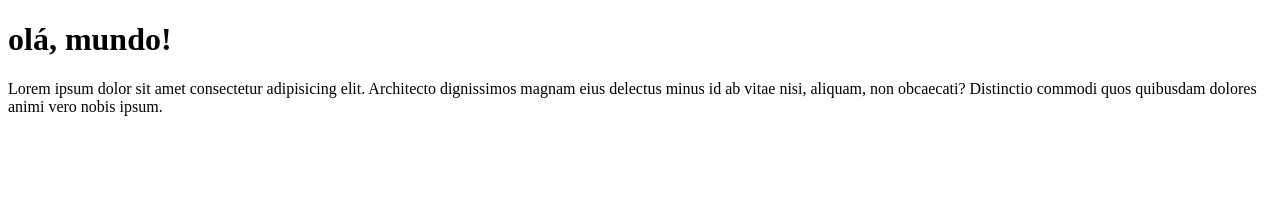
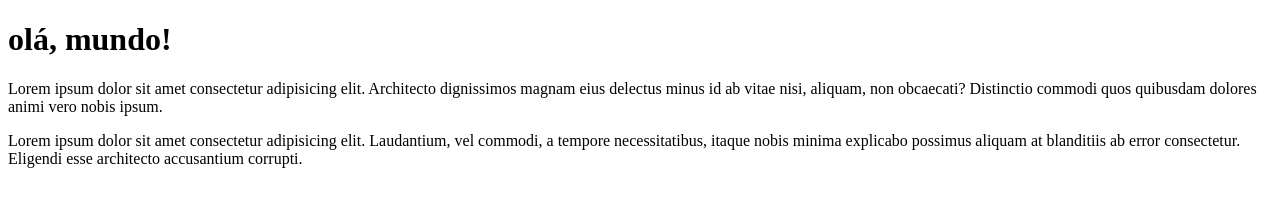
Before and after one commit to Leomarinho1/ol-mundo, a plain HTML site: page site-exemplo/index.html in a window 1280 px wide. Drawn offline with Linux system fonts and the light colour scheme.

Commit message:
adicionei um paragrafo

```diff
--- a/site-exemplo/index.html
+++ b/site-exemplo/index.html
@@ -10,5 +10,7 @@
     <h1>olá, mundo!</h1>
     <p>Lorem ipsum dolor sit amet consectetur adipisicing elit. Architecto dignissimos magnam eius delectus minus id ab vitae nisi, aliquam, non obcaecati? Distinctio commodi quos quibusdam dolores animi vero nobis ipsum.
     </p>
+
+    <p>Lorem ipsum dolor sit amet consectetur adipisicing elit. Laudantium, vel commodi, a tempore necessitatibus, itaque nobis minima explicabo possimus aliquam at blanditiis ab error consectetur. Eligendi esse architecto accusantium corrupti.</p>
 </body>
 </html>
```
